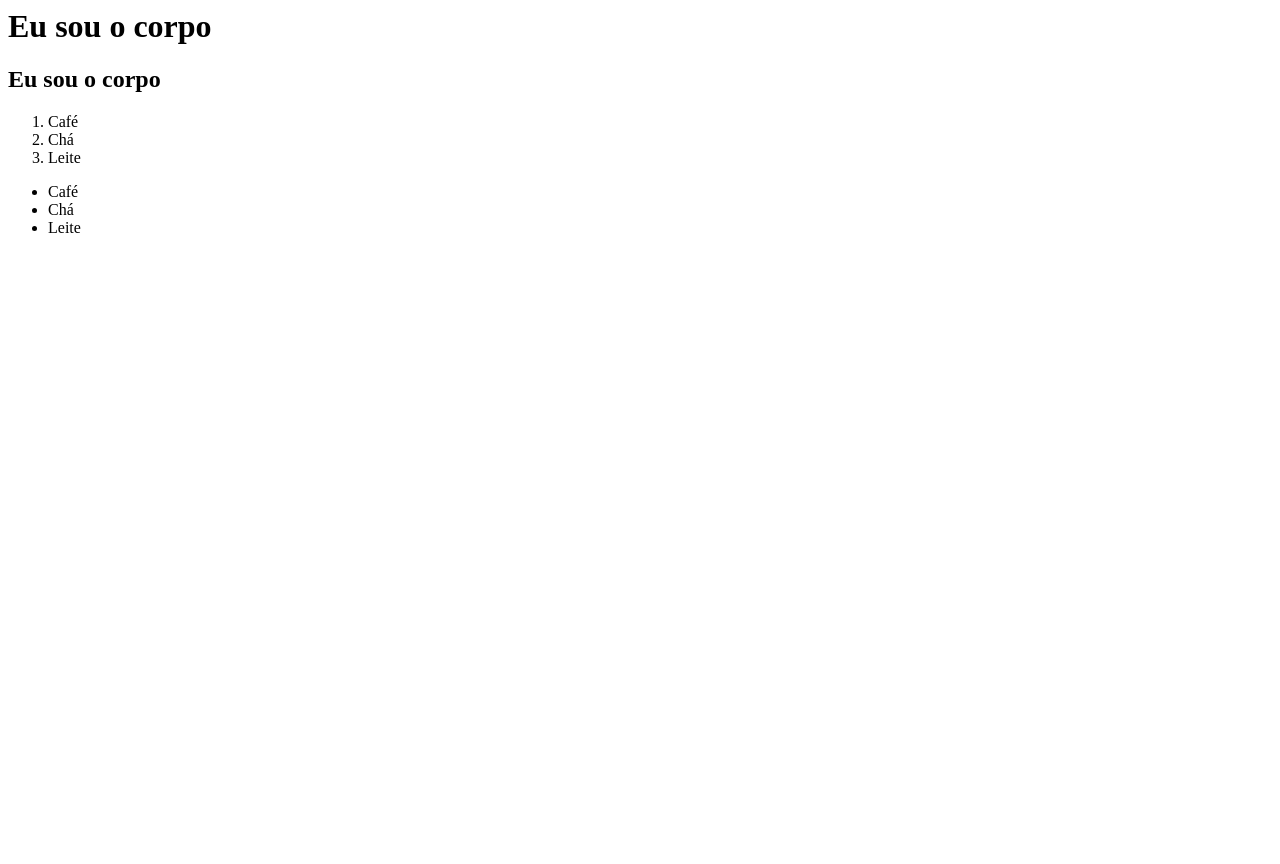
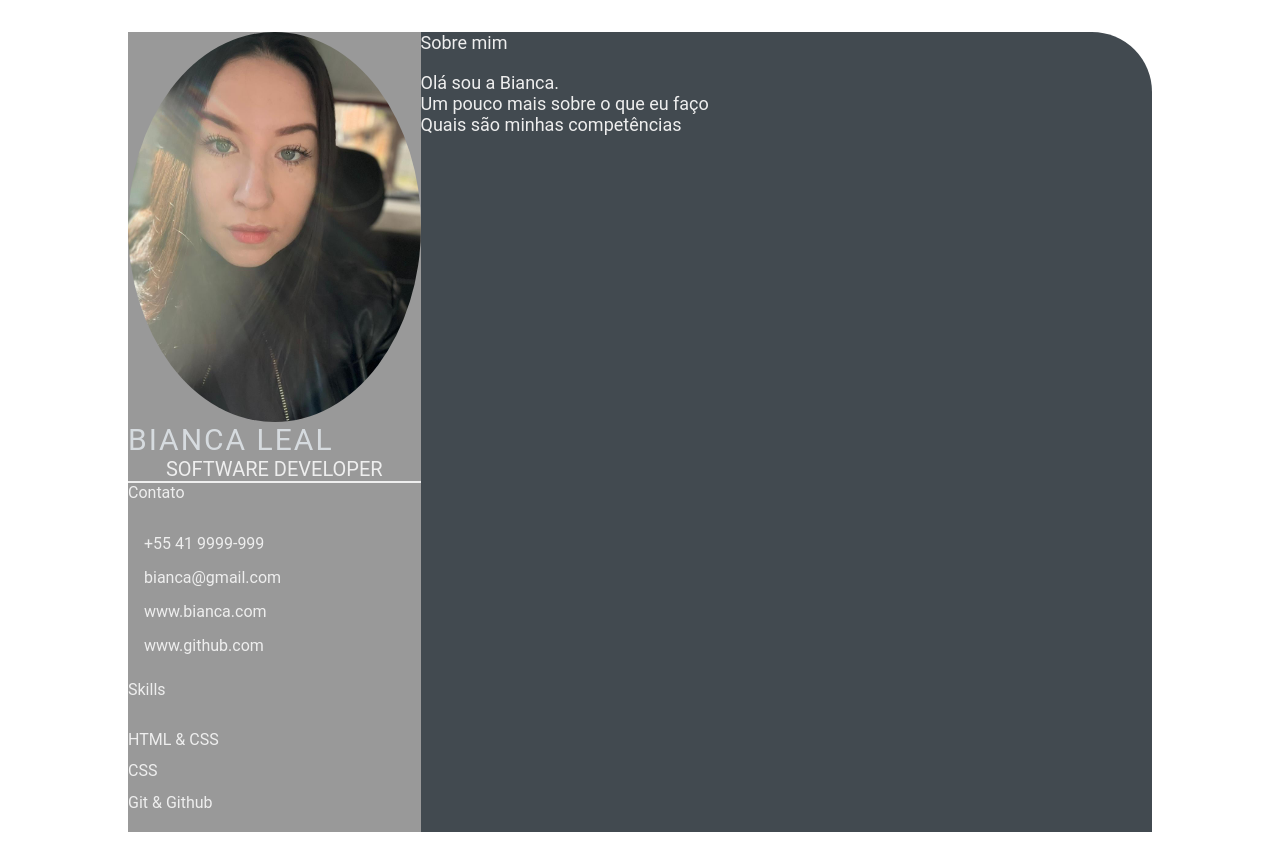
Before and after one commit to Bianca-Leal/Bianca-Leal.github.io, a plain HTML site: page index.html in a window 1280 px wide. Before the commit the page ends 800 px from the top, so only its background shows below. Drawn offline with Linux system fonts and the light colour scheme.

Commit message:
Dia 02 (#2)
* commit

* novos arquivos

```diff
--- a/index.html
+++ b/index.html
@@ -1,21 +1,65 @@
-<html>
- <head>
-    <title>Olá, eu sou a cabeça</title>
- </head>
+<html lang="en">
 
- <body>
-    <h1>Eu sou o corpo</h1>
-    <h2>Eu sou o corpo</h2>
- </body>
- <ol>
-    <Li>Café</Li>
-    <li>Chá</li>
-    <li>Leite</li>
- </ol>
- <ul>
-    <Li>Café</Li>
-    <li>Chá</li>
-    <li>Leite</li>
- </ul>
+<head>
+   <meta charset="UTF-8">
+   <meta http-equiv="X-UA-Compatible" content="IE=edge">
+   <meta name="viewport" content="width=device-width, initial-scale=1.0">
+   <title>Bianca Leal CV</title>
+
+   <link rel="stylesheet" href="style.css">
+</head>
+
+<body>
+   <main class="resume-contents">
+      <section class="left-section">
+         <section class="left-section-content">
+            <div class="profile">
+               <img class="profile-image" src="img/profile-image.jpeg" alt="Profile image">
+               <p class="name">Bianca Leal</p>
+               <p class="profession">Software Developer</p>
+
+            </div>
+
+            <div class="contact-info">
+               <p class="left-title">Contato</p>
+               <ul>
+                  <li><i class="fa fa-fhone"></i>+55 41 9999-999</li>
+                  <li><i class="fa fa-envelope"></i>bianca@gmail.com</li>
+                  <li><i class="fa fa-globe"></i>www.bianca.com</li>
+                  <li><i class="fa fa-github"></i>www.github.com</li>
+               </ul>
+            </div>
+            <br>
+            <div class="Skills">
+               <p class="left-title">Skills</p>
+               <ul>
+                  <li>
+                     <p>HTML & CSS</p>
+                  </li>
+                  <li>
+                     <p>CSS</p>
+                  </li>
+                  <li>
+                     <p>Git & Github</p>
+                  </li>
+               </ul>
+            </div>
+         </section>
+      </section>
+      <section class="right-section">
+         <div class="right-section-contents">
+            <section class="about gap">
+               <div class="right-title">Sobre mim</div>
+               <br>
+               <p class="about-me-contents">
+               Olá sou a Bianca.
+               <br> Um pouco mais sobre o que eu faço
+               <br> Quais são minhas competências
+               </p>
+            </section>
+          </div>
+      </section>
+   </main>
+</body>
 
 </html>
--- /dev/null
+++ b/style.css
@@ -0,0 +1,101 @@
+* {
+    margin: 0;
+    padding: 0;
+    box-sizing: border-box;
+    list-style: none;
+    font-family: 'Roboto', sans-serif;
+}
+
+.resume-contents {
+    min-height: 100vh;
+    width: 80%;
+    margin: 2rem auto;
+    display: grid;
+    grid-template-columns: repeat(7, 1fr);
+}
+
+.left-section {
+    grid-column: span 2;
+    height: 100%;
+    background-color: #999999;
+}
+
+.right-section {
+    grid-column: span 5;
+    height: 100%;
+    background-color: #424a50;
+    border-radius: 0px 60px 0px 0px;
+}
+
+.left-section-contents{
+    padding: 2rem 2rem;
+}
+
+.profile {
+    width: 100%;
+    border-bottom: 2px solid #eeeeee;
+}
+
+.profile .profile-image {
+    width: 100%;
+    border-radius: 100%;
+}
+
+.name {
+    color: #D6DBDF;
+    font-size: 30px;
+    letter-spacing: 2px;
+    text-transform: uppercase;
+}
+
+.profession {
+    color: #eeeeee;
+    font-size: 20px;
+    text-transform: uppercase;
+    text-align: center;
+}
+
+/* .contact-info { border-bottom: 2px solid #1B2631; } */
+.left-title {
+    color: #eeeeee;
+}
+
+.contact-info ul {
+    padding-top: 1.5rem;
+}
+
+.contact-info ul li,
+.references ul li {
+    padding: .4rem 0;
+    color: #eeeeee;
+}
+
+.contact-info ul li i,
+.references ul li i {
+    padding-right: 1rem;
+    font-size: 18px;
+    color: #eeeeee;
+}
+
+.skills ul {
+    padding-top: 1.5rem;
+}
+.skills ul li p {
+    padding: .4rem 0;
+    color: #eeeeee;
+}
+
+
+
+.right-title {
+    color: #eeeeee;
+    font-size: 18px;
+}
+
+.gap {
+    padding-bottom: 2rem;
+}
+.about-me-contents {
+    font-size: 18px;
+    color: #eeeeee;
+}
```
Also changed, not shown: img/profile-image.jpeg (added).
